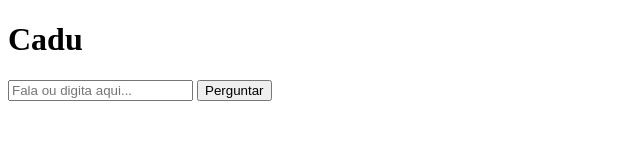
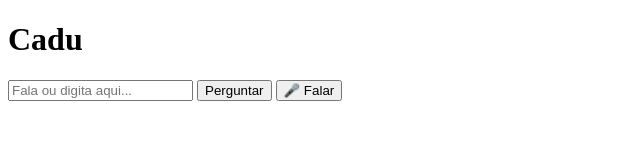
Before and after one commit to AIA-design/cadu-assistente, a website: page public/index.html in a window 1280 px wide. Shown: the whole page, without its empty margins (0-640 px from the left). Drawn offline with Linux system fonts and the light colour scheme.

Commit message:
Update index.html

```diff
--- a/public/index.html
+++ b/public/index.html
@@ -9,6 +9,7 @@
 <h1>Cadu</h1>
 <input type="text" id="pergunta" placeholder="Fala ou digita aqui..." />
 <button onclick="fazerPergunta()">Perguntar</button>
+<button onclick="ativarMicrofone()">🎤 Falar</button>
 <p id="resposta"></p>
 
 <script>
@@ -32,11 +33,27 @@ async function fazerPergunta() {
 
     respostaEl.innerText = resposta;
 
-    // Falar a resposta no fone
     const fala = new SpeechSynthesisUtterance(resposta);
     fala.lang = 'pt-BR';
     speechSynthesis.speak(fala);
 }
+
+// Função para ativar microfone e transformar fala em texto
+function ativarMicrofone() {
+    const reconhecimento = new (window.SpeechRecognition || window.webkitSpeechRecognition)();
+    reconhecimento.lang = 'pt-BR';
+    reconhecimento.start();
+
+    reconhecimento.onresult = function(event) {
+        const texto = event.results[0][0].transcript;
+        document.getElementById('pergunta').value = texto;
+        fazerPergunta();
+    };
+
+    reconhecimento.onerror = function(event) {
+        console.error('Erro no reconhecimento de fala:', event.error);
+    };
+}
 </script>
 </body>
 </html>
```
